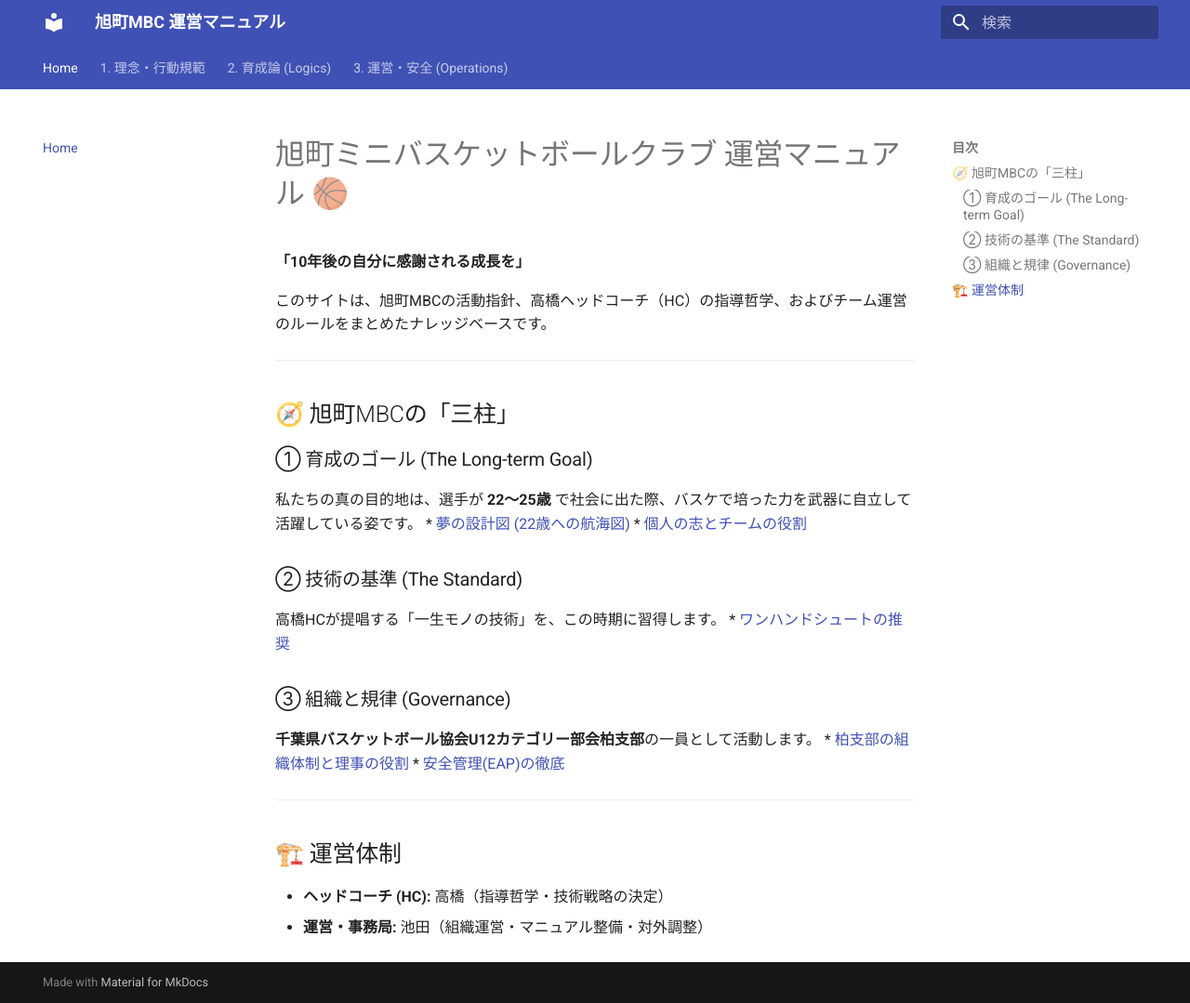
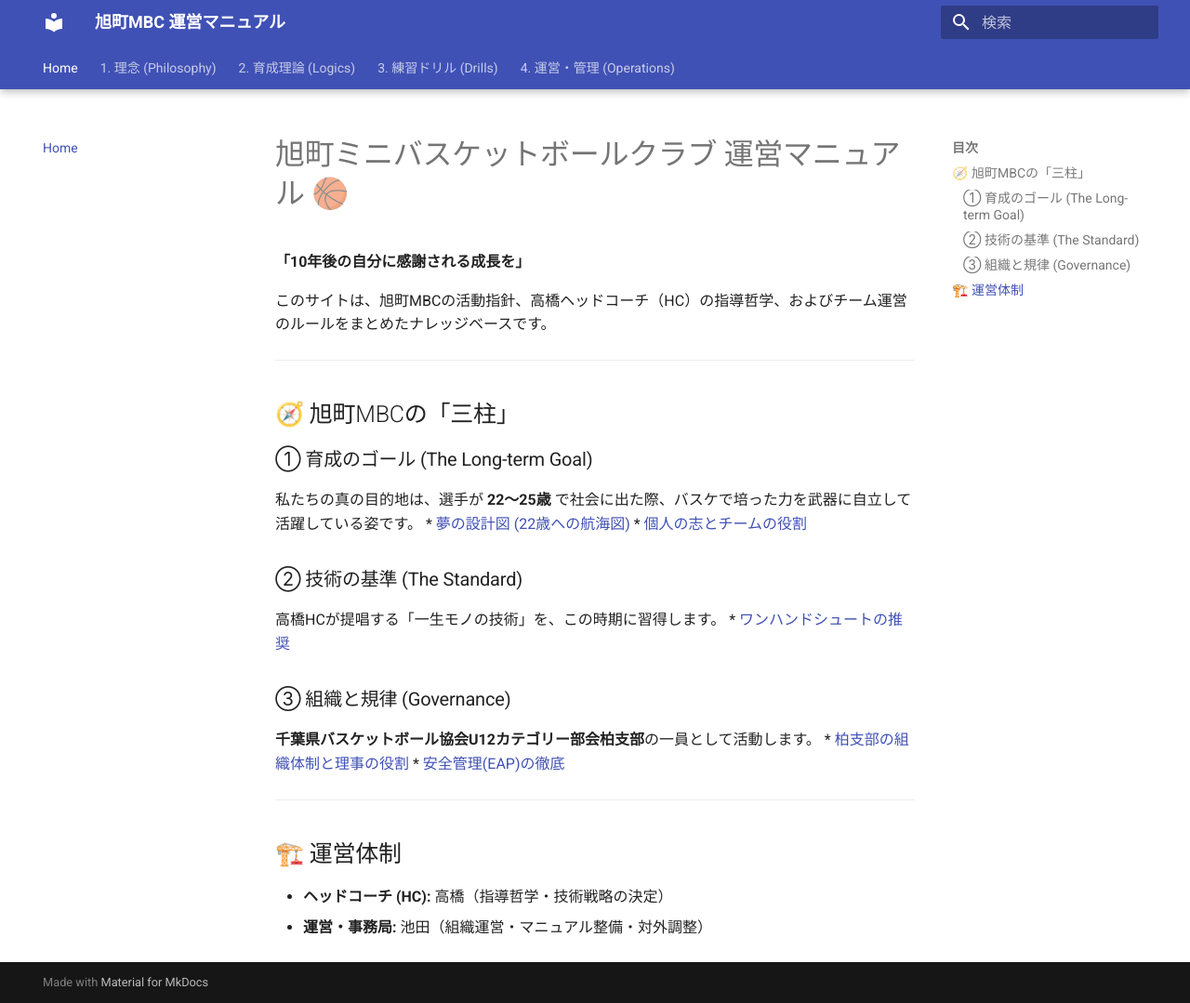
Before and after one commit to kawaiikumichan/asahicho-minibus-ops, an MkDocs documentation site: the page built from docs/index.md, in a window 1280 px wide and 1079 px high. Shown: the whole window at 93% size. Built offline with MkDocs 1.6.1 and Material for MkDocs 9.7.7, drawn with Linux system fonts in a browser that asks for light colours.

Commit message:
Update mkdocs.yml

```diff
--- a/mkdocs.yml
+++ b/mkdocs.yml
@@ -6,24 +6,22 @@ theme:
     primary: indigo
     accent: deep orange
   features:
-    - navigation.tabs
-    - navigation.sections
-
-markdown_extensions:
-  - admonition
-  - pymdownx.details
-  - pymdownx.superfences
+    - navigation.tabs           # 上部に大きなタブを表示（セクション移動が楽に）
+    - navigation.tabs.sticky    # スクロールしてもタブを固定
+    - navigation.sections       # サイドメニューをセクションごとに区切る
+    - navigation.expand         # 最初からメニューを展開しておく（スマホで探しやすく）
+    - navigation.indexes        # セクション名自体をタップ可能にする
+    - navigation.top            # 「トップへ戻る」ボタンを表示
+    - search.suggest            # 検索のサジェスト機能
+    - search.highlight          # 検索語のハイライト
 
 nav:
   - Home: index.md
-  - 1. 理念・行動規範:
-    - 指導・行動規範: 00_Philosophy/coaching_code.md
-    - 個人の志とチームの役割: 01_Coaching_Logics/individual_goals.md
-  - 2. 育成論 (Logics):
-    - 22歳への夢の設計図: 01_Coaching_Logics/dream_blueprint.md
-    - ライフスキル(生活の土台): 01_Coaching_Logics/life_skills.md
-    - シュート：ワンハンド推奨: 01_Coaching_Logics/shooting_standard.md
-    - 外部スクール等との両立: 03_Operations/school_policy.md
-  - 3. 運営・安全 (Operations):
-    - 柏支部 組織体制・理事職務: 03_Operations/organization.md
-    - 緊急時対応(EAP): 03_Operations/eap.md
+  - 1. 理念 (Philosophy):
+      - 00_Philosophy/
+  - 2. 育成理論 (Logics):
+      - 01_Coaching_Logics/
+  - 3. 練習ドリル (Drills):
+      - 02_Training_Drills/
+  - 4. 運営・管理 (Operations):
+      - 03_Operations/
```
